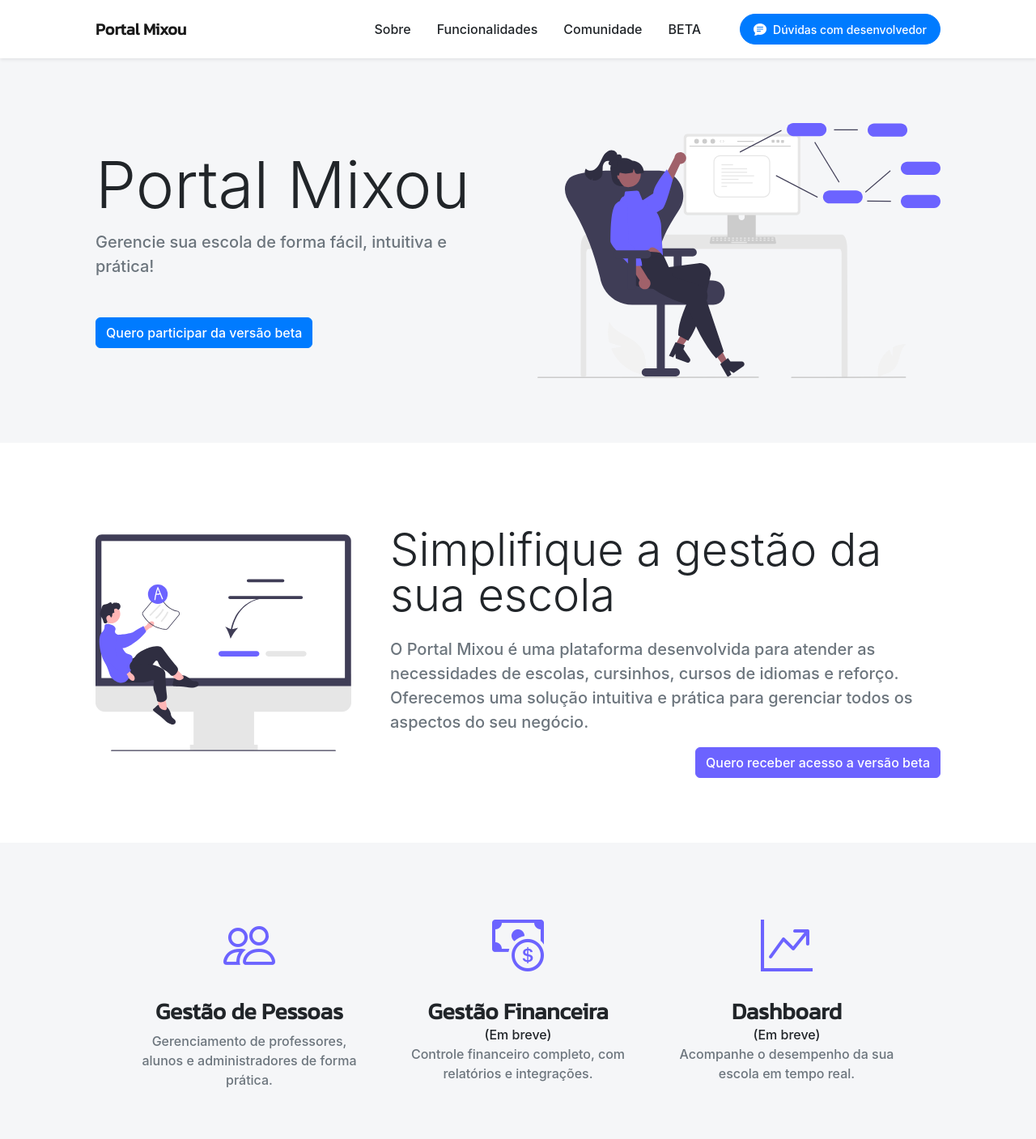
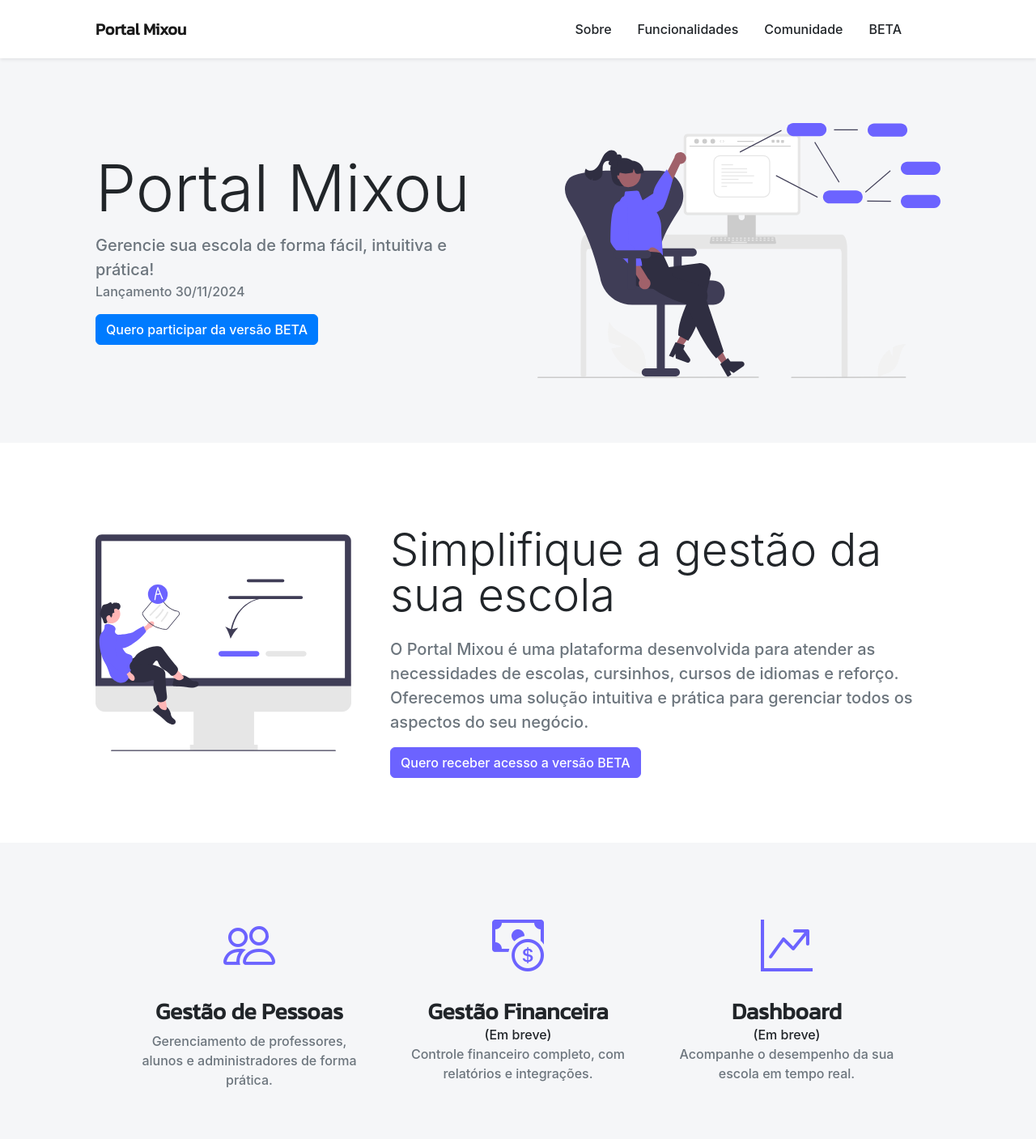
Before and after one commit to vinic-i/landingpage, a SvelteKit app: page / in a window 1280 px wide. Shown: the top 1407 px of the page at 81% size. Built offline with nearby package versions, Linux system fonts and the light colour scheme.

Commit message:
lançamento date

```diff
--- a/src/routes/+page.svelte
+++ b/src/routes/+page.svelte
@@ -27,7 +27,7 @@
 				<li class="nav-item"><a class="nav-link me-lg-3" href="#community">Comunidade</a></li>
 				<li class="nav-item"><a class="nav-link me-lg-3" href="#beta">BETA</a></li>
 			</ul>
-			<a
+			<!-- <a
 				href={wppLinkDeveloper}
 				target="_blank"
 				rel="noopener noreferrer"
@@ -37,7 +37,7 @@
 					<i class="bi-chat-text-fill me-2"></i>
 					<span class="small">Dúvidas com desenvolvedor</span>
 				</span>
-			</a>
+			</a> -->
 		</div>
 	</div>
 </nav>
@@ -49,15 +49,19 @@
 				<!-- Mashead text and app badges-->
 				<div class="mb-5 mb-lg-0 text-center text-lg-start">
 					<h1 class="display-1 lh-1 mb-3">Portal Mixou</h1>
-					<p class="lead fw-normal text-muted mb-5">
+					<p>
+						<span class="lead fw-normal text-muted mb-5">
 							Gerencie sua escola de forma fácil, intuitiva e prática!
+						</span>
+						<br />
+						<span class="text-muted">Lançamento 30/11/2024</span>
 					</p>
 					<div class="d-flex flex-column flex-lg-row align-items-center">
 						<a
 							href={whatsappGroupLink}
 							target="_blank"
 							rel="noopener noreferrer"
-							class="btn btn-primary">Quero participar da versão beta</a
+							class="btn btn-primary">Quero participar da versão BETA</a
 						>
 					</div>
 				</div>
@@ -88,14 +92,12 @@
 					cursinhos, cursos de idiomas e reforço. Oferecemos uma solução intuitiva e prática para
 					gerenciar todos os aspectos do seu negócio.
 				</p>
-				<div class="w-100 text-end">
 				<a
 					href={whatsappGroupLink}
 					target="_blank"
 					rel="noopener noreferrer"
-						class="btn btn-secondary mt-3">Quero receber acesso a versão beta</a
+					class="btn btn-secondary mt-3">Quero receber acesso a versão BETA</a
 				>
-				</div>
 			</div>
 		</div>
 	</div>
@@ -238,7 +240,7 @@
 					<h2 class="display-4 lh-1 mb-4">Versão BETA</h2>
 
 					<p class="lead fw-normal text-muted">
-						Junte-se à versão beta e ajude a moldar o futuro da gestão escolar com feedbacks e
+						Junte-se à versão BETA e ajude a moldar o futuro da gestão escolar com feedbacks e
 						sugestões de novas funcionalidades.
 					</p>
 				</div>
```
Lines whose indentation alone changed are shown as unchanged.
